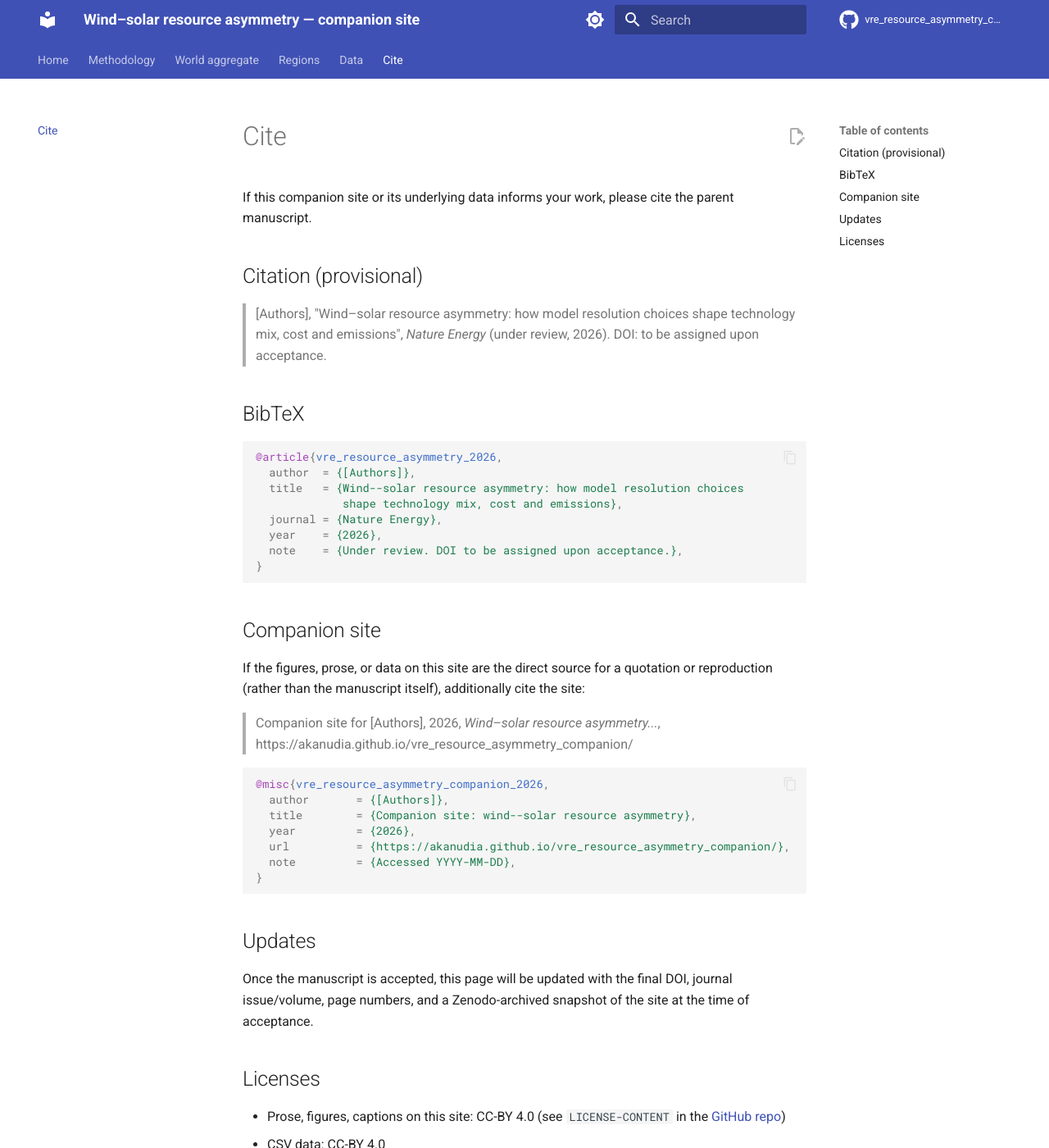
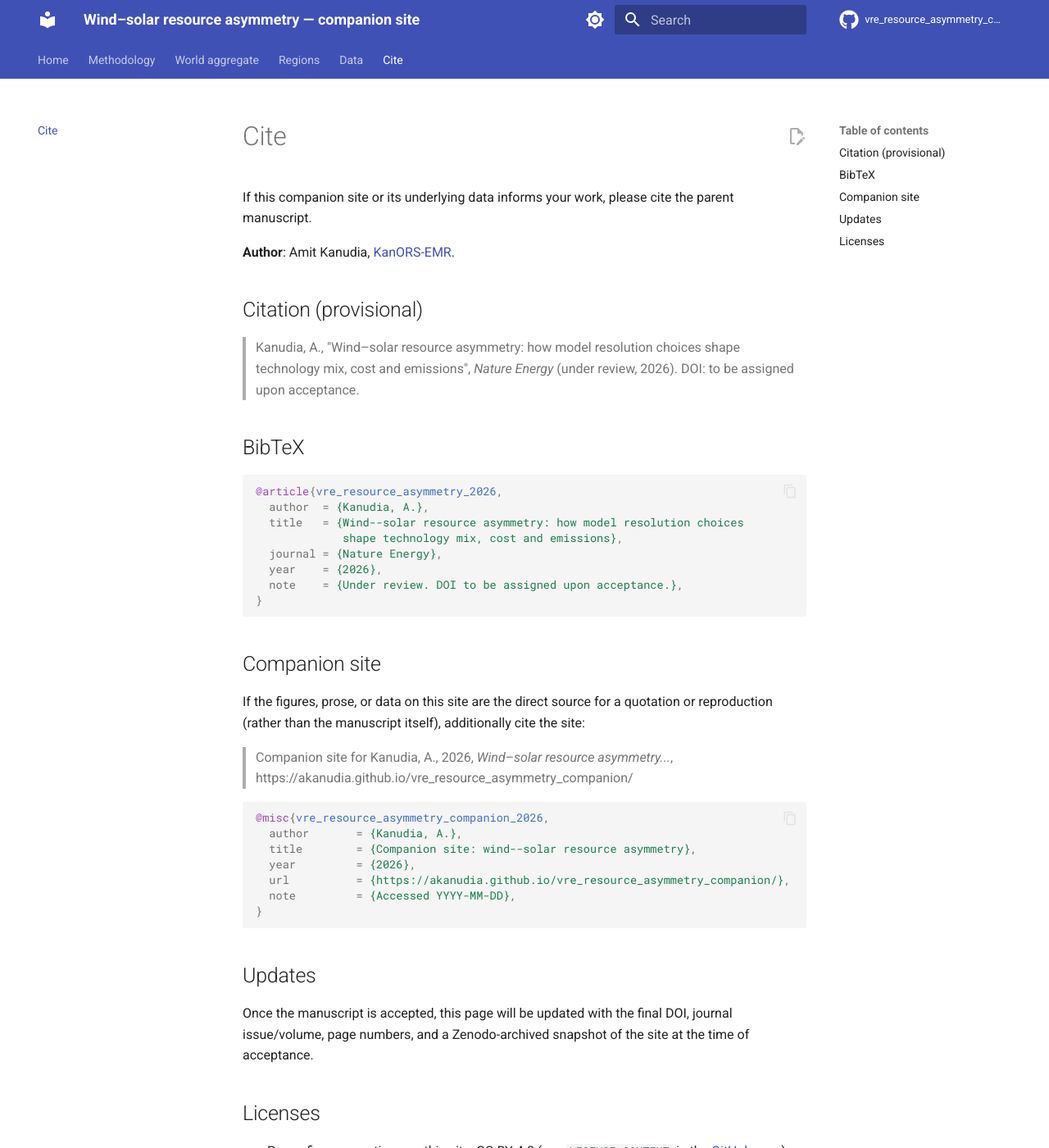
Before and after one commit to akanudia/vre_resource_asymmetry_companion, an MkDocs documentation site: the page built from docs/cite.md, in a window 1280 px wide and 1400 px high. Shown: the whole window at 82% size. Built offline with MkDocs 1.6.1 and Material for MkDocs 9.7.7, drawn with Linux system fonts in a browser that asks for light colours; comment, search, counter and statistics services are not loaded.

Commit message:
author and affiliation

````diff
--- a/docs/assets/css/custom.css
+++ b/docs/assets/css/custom.css
@@ -6,6 +6,15 @@ figcaption {
   color: var(--md-default-fg-color--light);
   margin-top: 0.4em;
   line-height: 1.4;
+}
+
+/* Subtitle line with author + affiliation + year on the landing page. */
+.subtitle {
+  font-size: 0.95em;
+  color: var(--md-default-fg-color--light);
+  margin-top: -0.4em;
+  margin-bottom: 1.5em;
+  letter-spacing: 0.02em;
 }
 
 /* Gallery grid for the all-regions page. */
--- a/docs/cite.md
+++ b/docs/cite.md
@@ -3,9 +3,11 @@
 If this companion site or its underlying data informs your work, please cite
 the parent manuscript.
 
+**Author**: Amit Kanudia, [KanORS-EMR](https://www.kanors-emr.org/).
+
 ## Citation (provisional)
 
-> [Authors], "Wind–solar resource asymmetry: how model resolution choices
+> Kanudia, A., "Wind–solar resource asymmetry: how model resolution choices
 > shape technology mix, cost and emissions", *Nature Energy* (under review,
 > 2026). DOI: to be assigned upon acceptance.
 
@@ -13,7 +15,7 @@ the parent manuscript.
 
 ```bibtex
 @article{vre_resource_asymmetry_2026,
-  author  = {[Authors]},
+  author  = {Kanudia, A.},
   title   = {Wind--solar resource asymmetry: how model resolution choices
              shape technology mix, cost and emissions},
   journal = {Nature Energy},
@@ -28,12 +30,12 @@ If the figures, prose, or data on this site are the direct source for a
 quotation or reproduction (rather than the manuscript itself), additionally
 cite the site:
 
-> Companion site for [Authors], 2026, *Wind–solar resource asymmetry...*,
+> Companion site for Kanudia, A., 2026, *Wind–solar resource asymmetry...*,
 > https://akanudia.github.io/vre_resource_asymmetry_companion/
 
 ```bibtex
 @misc{vre_resource_asymmetry_companion_2026,
-  author       = {[Authors]},
+  author       = {Kanudia, A.},
   title        = {Companion site: wind--solar resource asymmetry},
   year         = {2026},
   url          = {https://akanudia.github.io/vre_resource_asymmetry_companion/},
--- a/mkdocs.yml
+++ b/mkdocs.yml
@@ -6,7 +6,7 @@ site_description: >
   how model resolution choices shape technology mix, cost and emissions".
   Hosts the full regional evidentiary base behind the manuscript's hero figure
   and ED Fig 2.
-site_author: Manuscript authors
+site_author: Amit Kanudia
 site_url: https://akanudia.github.io/vre_resource_asymmetry_companion/
 
 repo_url: https://github.com/akanudia/vre_resource_asymmetry_companion
````
Also changed, not shown: docs/data.md (+1 -1 lines), docs/index.md (+3 -0 lines), 2 other files.
